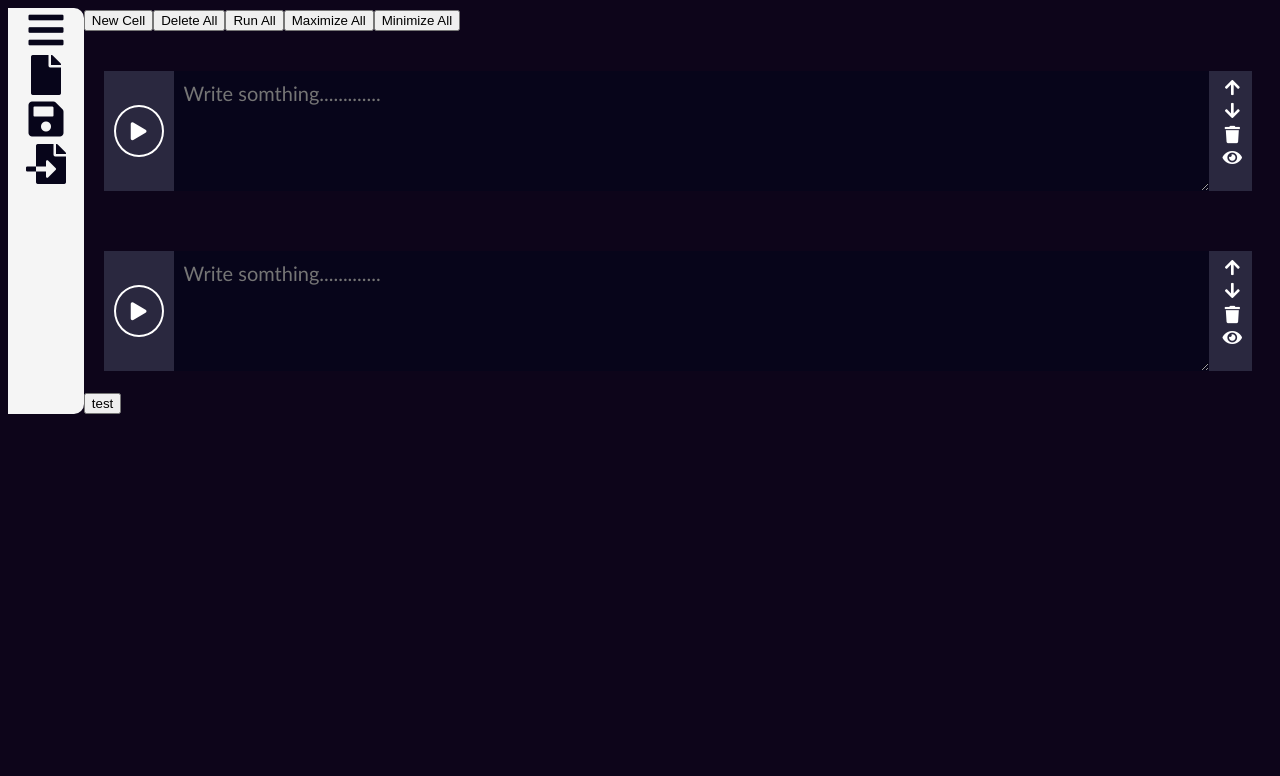
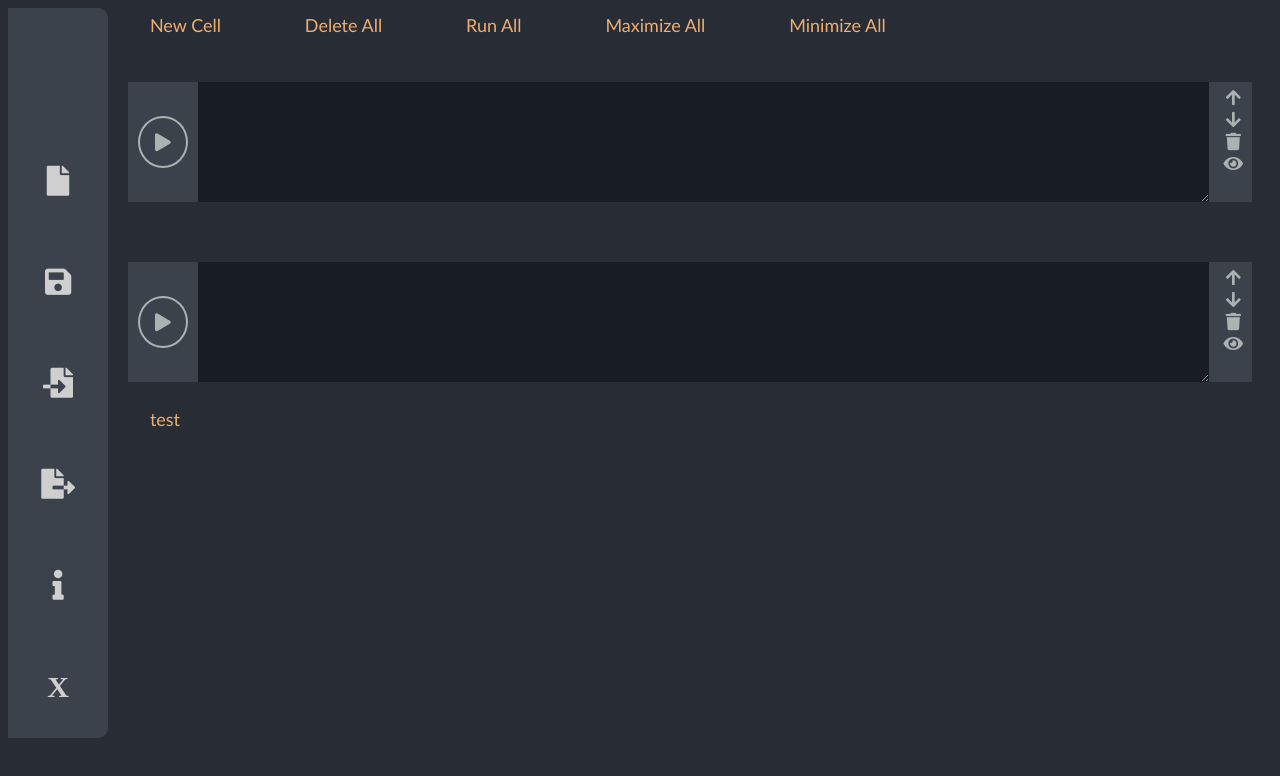
Before and after one commit to Bishadkoju/TextSimilarityFrontend, a React (Create React App) app: page / in a window 1280 px wide. Shown: the top 776 px of the page. Built offline with nearby package versions, Linux system fonts and the light colour scheme; a web font is replaced by a local one.

Commit message:
frontend added

```diff
--- a/src/component/Cell/index.js
+++ b/src/component/Cell/index.js
@@ -55,9 +55,7 @@ const Cell = ({ id, onFocusChange }, ref) => {
           className="text-box"
           minRows={4}
           maxRows={8}
-          placeholder="Write somthing............."
           onKeyDown={handleKeyDown}
-
         />
 
         <ul className="options">
@@ -78,7 +76,7 @@ const Cell = ({ id, onFocusChange }, ref) => {
           </li>
         </ul>
       </div>
-      {showOutput && <div className="output-cell">asdfsfe</div>}
+      {showOutput && <div className="output-cell">Your output is here..</div>}
     </div>
   );
 };
--- a/src/component/Cell/style.css
+++ b/src/component/Cell/style.css
@@ -6,12 +6,12 @@
     display:none;
 }
 
-li:hover .explain{
+/* li:hover .explain{
     display: inline;
-}
+} */
 
 .input-cell{
-    background-color: #2a283f;
+    background-color:#3c424b;
     padding-left: 10px;
     margin : 10px;
     align-items: center;
@@ -20,17 +20,18 @@ li:hover .explain{
 }
 
 .input-cell i{
-    border:2px solid white;
+    border:2px solid #abb2b2;
     padding:15px;
-    color:white;
+    color:#abb2b2;
     font-weight: 1000;
     font-size: large;
     border-radius:50%;
 }
 
 .input-cell i:hover{
-    color:#07051a;
-    background-color: #ffffff;
+    color:#3c424b;
+    background-color: #cfcfcf;
+    border:2px solid #cfcfcf;
 }
 
 .options{
@@ -46,7 +47,7 @@ li:hover .explain{
 
 .options i{
     font-size: 17.34999898989899px;
-    padding: 3px;
+    padding: 2px;
     margin: 0px 2px 0px 2px;
     border: 0px;
 }
@@ -56,9 +57,12 @@ li:hover .explain{
 }
 
 .output-cell {
-    background-color: #2a283f;
+    background-color: #181c24;
+    color:#abb2b2;
+    font-size: 15px;
     padding:10px;
-    margin : 10px;
+    margin :10px;
+    margin-top:-8px;
     align-items: center;
     transition: all 0.4s;
 }
@@ -77,16 +81,16 @@ li:hover .explain{
 }
 
 .text-box{
-    background-color: #07051a;
+    background-color: #181c24;
     top: 20%;
     width:100%;
     left:5%;
     line-height: 25px;
     outline: 0;
     border: 0;
-    font-size: 20px;
+    font-size: 15px;
     font-family: 'Trebuchet MS', 'Lucida Sans Unicode', 'Lucida Grande', 'Lucida Sans', Arial, sans-serif;
-    color:#f1f1f7;
+    color:#abb2bf;
     margin-left: 10px;
 }
 .input-cell textarea{
--- a/src/component/Navbar/index.js
+++ b/src/component/Navbar/index.js
@@ -4,20 +4,41 @@ import "./style.css";
 const Navbar = () => {
   return (
     <div className="navbar">
+    <br />
+    <br />
+    <br />
+    <br />
+
   <div className="navbar_container">
-        <i className="fa fa-bars"></i>
+    <i className="fa fa-file">
+    <div className="description">Open</div>
+    </i>
     <br />
-        <i className="fa fa-file"></i>
+    <i className="fa fa-save">
+    <div className="description">Save</div>
+    </i>
     <br />
-        <i className="fa fa-save"></i>
+    <i className="fa fa-file-import">
+    <div className="description">Import</div>
+    </i>
     <br />
-        <i className="fa fa-file-import"></i>
+    <i className="fa fa-file-export">
+    <div className="description">Export</div>
+    <div className="sub_options">
+      <ul>
+        <li>CSV</li>
+        <li>PDF</li>
+      </ul>
+    </div>
+    </i>
     <br />
-        <i className="export"></i>
+    <i className="fa fa-info">
+    <div className="description">Help</div>
+    </i>
     <br />
-        <i className="help"></i>
-        <br />
-        <i className="exit"></i>
+    <i className="fa fa-right">X
+    <div className="description">Exit</div>
+    </i>
     <br />
     <br />
   </div>
--- a/src/component/Navbar/style.css
+++ b/src/component/Navbar/style.css
@@ -1,7 +1,10 @@
 .navbar{
-    background-color: whitesmoke;
+    background-color:#3c424b;
+    position: relative;
     border-radius: 0px 10px 10px 0px;
-    width:6%;
+    width:100px;
+    top:0em;
+    height:45.6em;
 
 }
 
@@ -10,16 +13,45 @@
 }
 
 .navbar i{
-    color:#07051a;
-    font-size: 40px;
-    padding:3%;
-    transition: all 0.4s;
+    color:#cfcfcf;
+    font-size: 30px;
+    padding-top:60px;
+    margin-top: 10px;
+    /* transition: all 0.1s; */
+    position: relative;
+}
+.navbar .description{
+    display:none;
 }
 .navbar i:hover{
-    font-size:60px;
+    padding-top:50px;
+    font-size:40px;
+}
+
+.navbar i:hover .description{
+    display:inline;
+    color:#3d3d3d;
+    font-size:15px;
+    font-family: 'Trebuchet MS', 'Lucida Sans Unicode', 'Lucida Grande', 'Lucida Sans', Arial, sans-serif;
+    z-index:1;
+    position: absolute;
+    text-align:center;
+    left:75px;
+    top:60px;
+    background-color: rgb(177, 177, 177);
+    border-radius:0px 10px 10px 10px;
+    padding:5px;
 }
 
 .navbar span{
     text-decoration: none;
     display: hidden;
 }
+
+exit{
+    font-family:Verdana, Geneva, Tahoma, sans-serif;
+}
+
+.sub_options{
+    display:none;
+}
--- a/src/index.css
+++ b/src/index.css
@@ -1,6 +1,6 @@
 @import url('https://fonts.googleapis.com/css2?family=Open+Sans:wght@600&display=swap');
 body{
-  background: #0d051a;
+  background: #282c34;
   font-family: 'Open Sans', sans-serif;
 }
 .container{
@@ -15,8 +15,6 @@ body{
     padding:1% 20%;
 }
 
-
-
 .search-box{
     text-align: center;
     width:97%;
@@ -26,45 +24,7 @@ body{
 a{
     text-decoration: none;
 }
-forms{
-    position: absolute;
-    left: 50%;
-    top:5%;
-    transform: translate(-50%,-50%);
-    transition: all 1s;
-    width: 50px;
-    height: 50px;
-    background: white;
-    box-sizing: border-box;
-    border-radius: 25px;
-    border: 4px solid white;
-    padding: 5px;
-}
 
-forms:hover,
-forms:valid{
-    width: 70%;
-    cursor: pointer;
-}
-.fas{
-    box-sizing: border-box;
-    padding: 10px;
-    width: 42.5px;
-    height: 42.5px;
-    position: absolute;
-    top: 0;
-    right: 0;
-    border-radius: 50%;
-    color: #07051a;
-    text-align: center;
-    font-size: 1.2em;
-    transition: all 1s;
-}
-forms:hover .fa,
-forms:valid .fa{
-    background: #07051a;
-    color: white;
-}
 a {
     text-decoration: none;
     position: absolute;
@@ -76,20 +36,6 @@ a {
     color: white;
     text-align: center;
     width: 100%;
-  }
-
-  forms:valid a {
-    display: block;
-  }
-
-  .logo{
-      position: absolute;
-      width:100px;
-      height: 100px;
-      right:5%;
-      border:2px solid white;
-      border-radius: 50%;
-      box-shadow: 2px 2px 5px 0  #ffffff, 2px 2px 10px 0  #ffffff;
   }
 
   .main-section{
@@ -104,7 +50,6 @@ a {
       top:10%;
       color:white;
       align-items: center;
-      /* border:2px solid white; */
       background-color: #21202b;
       width:50%;
       height:22%;
@@ -125,3 +70,30 @@ a {
     border-radius:50%;
     left:10%;
   }
+
+
+  button{
+      margin:4px 3%;
+      color:#eead71;
+      background-color:#282c34;
+      border:1px solid #282c34;
+      font-size: 18px;
+      font-family: 'Trebuchet MS', 'Lucida Sans Unicode', 'Lucida Grande', 'Lucida Sans', Arial, sans-serif;
+  }
+
+  button:hover{
+      border:1px solid white;
+  }
+
+  .status{
+      position: absolute;
+      top:10px;
+      right:20px;
+      padding-top:4px;
+      color:#c4c4c4;
+      font-size: 17px;
+      font-family: 'Trebuchet MS', 'Lucida Sans Unicode', 'Lucida Grande', 'Lucida Sans', Arial, sans-serif;
+  }
+  .status i{
+      color:rgb(2, 255, 2);
+  }
```
Also changed, not shown: 1 other file (tests, documents, lock files or other folders). Lines whose indentation alone changed are shown as unchanged.
